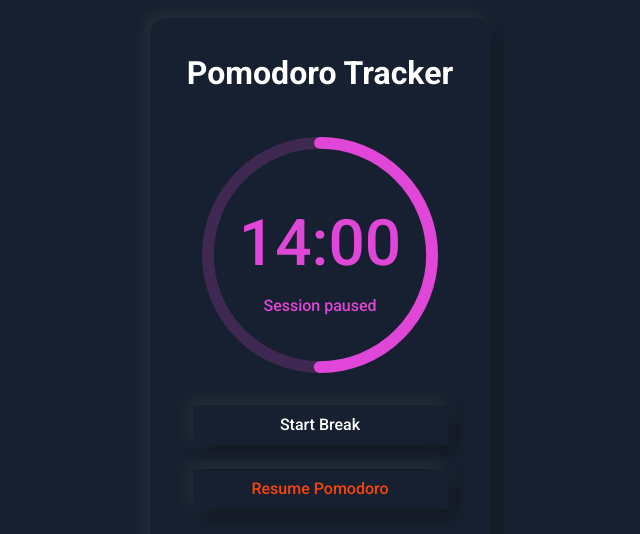
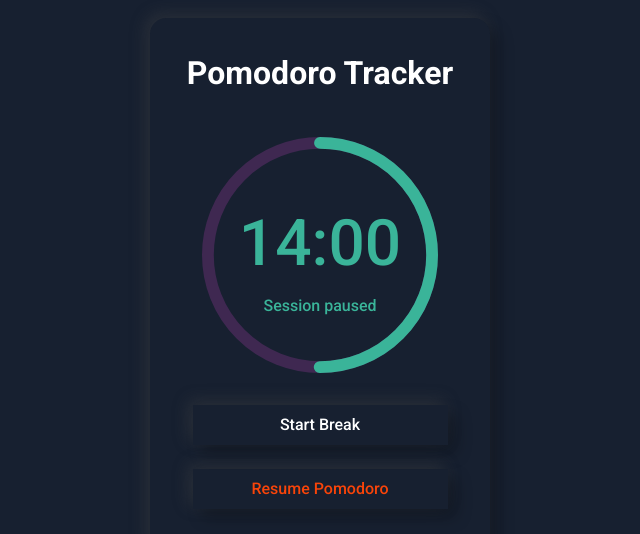
Before and after one commit to OscarAguilarL/pomodoro-tracker, a React (Vite) app: page / in a window 1280 px wide. Shown: the part 120-654 px from the top of the page, without its empty margins (320-960 px from the left). Built offline with nearby package versions, Linux system fonts and the light colour scheme.

Commit message:
feat: Clock changes its fontcolor and progressbar color if the pomodoro is paused

```diff
--- a/src/components/ProgressBar.jsx
+++ b/src/components/ProgressBar.jsx
@@ -14,29 +14,29 @@ const MinutesLabel = styled.p`
   font: var(--time);
   padding: 0;
   margin: 0;
-  color: var(--pink);
+  color: var(${(props) => (props.isPaused ? '--green' : '--pink')});
 `;
 
 const StatusLabel = styled.p`
   font: var(--button);
-  color: var(--pink);
+  color: var(${(props) => (props.isPaused ? '--green' : '--pink')});
 `;
 
-export const ProgressBar = () => {
+export const ProgressBar = ({ isPaused = true }) => {
   return (
     <ProgressContainer>
       <CircularProgressbarWithChildren
         value={50}
         styles={buildStyles({
-          pathColor: '#e046d7',
+          pathColor: isPaused ? '#3ab499' : '#e046d7',
           trailColor: '#E046D733',
-          textColor: '#e046d7',
+          textColor: isPaused ? '#3ab499' : '#e046d7',
           strokeLinecap: 'round',
         })}
         strokeWidth="5"
       >
-        <MinutesLabel>14:00</MinutesLabel>
-        <StatusLabel>Session paused</StatusLabel>
+        <MinutesLabel isPaused={isPaused}>14:00</MinutesLabel>
+        <StatusLabel isPaused={isPaused}>Session paused</StatusLabel>
       </CircularProgressbarWithChildren>
     </ProgressContainer>
   );
```
